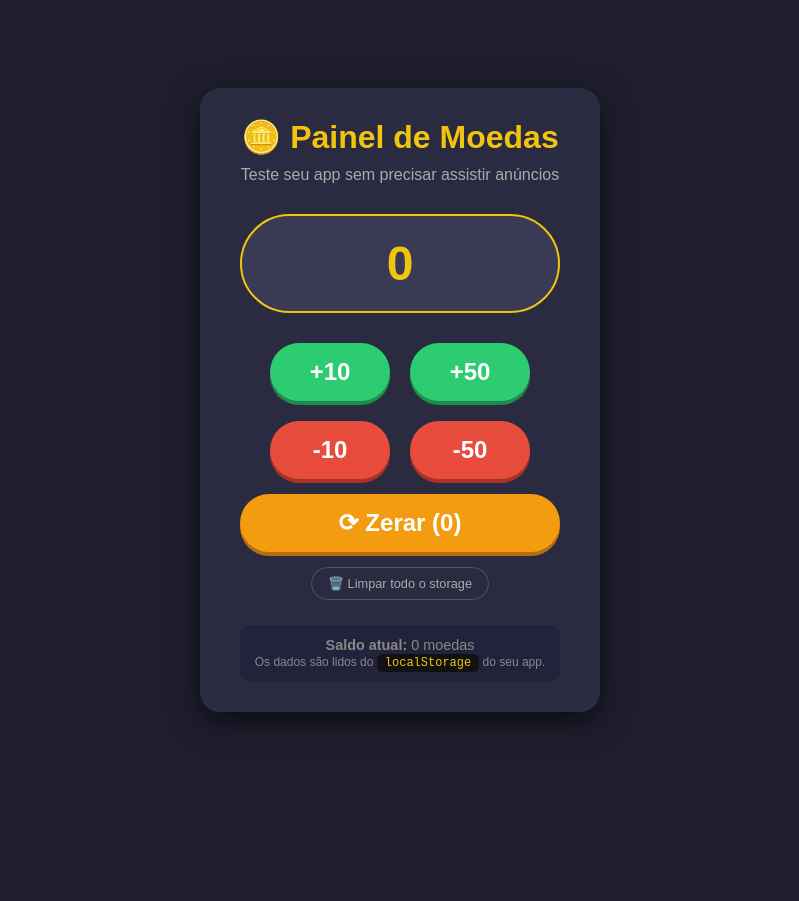
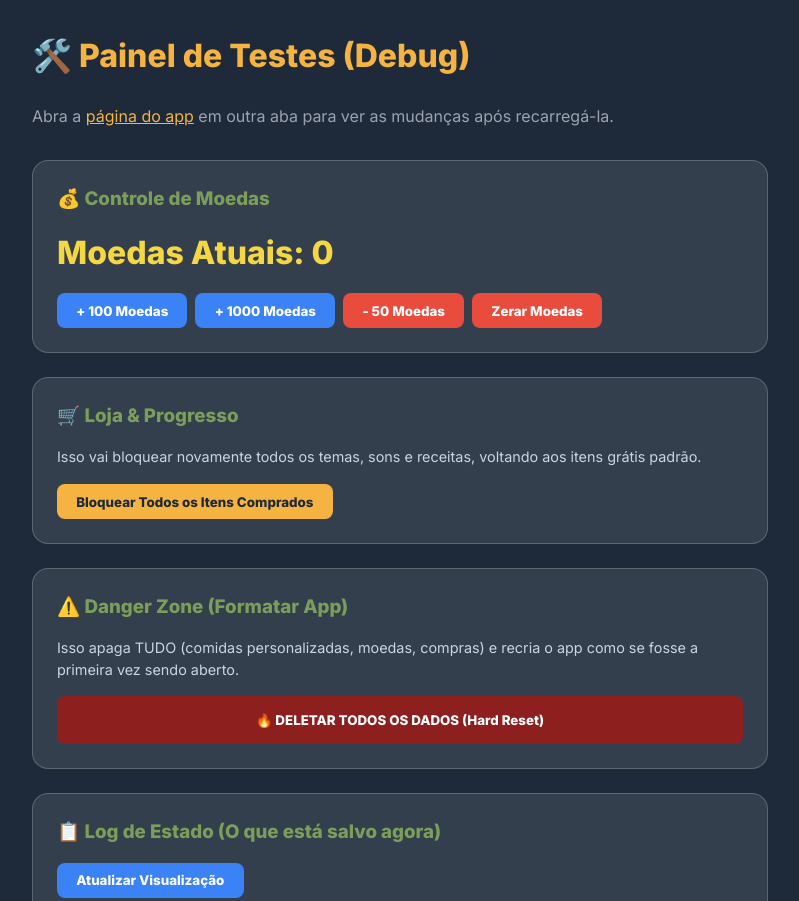
Before and after one commit to siddapichau/Rodadosabor, a plain HTML site: page temp.html in a window 1280 px wide. Shown: the top 901 px of the page, without its empty margins (240-1039 px from the left). Before the commit the page ends 800 px from the top, so only its background shows below. Drawn offline with Linux system fonts and the light colour scheme.

Commit message:
Update temp.html

```diff
--- a/temp.html
+++ b/temp.html
@@ -1,240 +1,152 @@
 <!DOCTYPE html>
-<html lang="pt">
+<html lang="pt-BR">
 <head>
     <meta charset="UTF-8">
     <meta name="viewport" content="width=device-width, initial-scale=1.0">
-    <title>⚙️ Painel de Teste - Moedas</title>
+    <title>Painel de Testes - Roda do Sabor</title>
+    <link href="https://fonts.googleapis.com/css2?family=Inter:wght@400;600;800&display=swap" rel="stylesheet">
+    <link rel="stylesheet" href="style.css" />
     <style>
-        * { box-sizing: border-box; margin: 0; padding: 0; }
-        body {
-            font-family: Arial, sans-serif;
-            background: #1e1e2f;
-            color: #fff;
-            display: flex;
-            justify-content: center;
-            align-items: center;
-            min-height: 100vh;
-            margin: 0;
-            padding: 20px;
-        }
-        .card {
-            background: #2a2a40;
-            border-radius: 20px;
-            padding: 30px 40px;
-            max-width: 400px;
-            width: 100%;
-            box-shadow: 0 10px 30px rgba(0,0,0,0.6);
-            text-align: center;
-        }
-        h1 {
-            font-size: 2rem;
-            margin-bottom: 10px;
-            color: #f1c40f;
-        }
-        .sub {
-            color: #aaa;
-            margin-bottom: 30px;
-        }
-        .coin-display {
-            background: #3a3a55;
-            border-radius: 60px;
-            padding: 20px;
-            font-size: 3rem;
-            font-weight: bold;
-            margin-bottom: 30px;
-            border: 2px solid #f1c40f;
-        }
-        .coin-display span {
-            color: #f1c40f;
-        }
-        .controls {
-            display: flex;
-            gap: 20px;
-            justify-content: center;
-            flex-wrap: wrap;
-        }
-        .btn {
-            border: none;
-            border-radius: 50px;
-            padding: 15px 35px;
-            font-size: 1.5rem;
-            font-weight: bold;
-            cursor: pointer;
-            transition: transform 0.2s, box-shadow 0.2s;
-            min-width: 120px;
-        }
-        .btn:active {
-            transform: scale(0.95);
-        }
-        .btn-add {
-            background: #2ecc71;
-            color: #fff;
-            box-shadow: 0 4px 0 #1e8b4c;
-        }
-        .btn-add:hover {
-            background: #27ae60;
-        }
-        .btn-remove {
-            background: #e74c3c;
-            color: #fff;
-            box-shadow: 0 4px 0 #a93226;
-        }
-        .btn-remove:hover {
-            background: #c0392b;
-        }
-        .btn-reset {
-            background: #f39c12;
-            color: #fff;
-            box-shadow: 0 4px 0 #b86d0e;
-            margin-top: 15px;
-            width: 100%;
-        }
-        .btn-reset:hover {
-            background: #d68910;
-        }
-        .info {
-            margin-top: 25px;
-            font-size: 0.9rem;
-            color: #888;
-            background: #22223b;
-            padding: 12px;
-            border-radius: 10px;
-        }
-        .info code {
-            background: #111;
-            padding: 2px 8px;
-            border-radius: 6px;
-            color: #f1c40f;
-        }
-        .clear-btn {
-            background: transparent;
-            border: 1px solid #555;
-            color: #aaa;
-            padding: 8px 16px;
-            border-radius: 30px;
-            cursor: pointer;
-            margin-top: 15px;
-            font-size: 0.8rem;
-            transition: 0.2s;
-        }
-        .clear-btn:hover {
-            background: #444;
-            color: #fff;
-        }
+        body { padding: 2rem; max-width: 800px; margin: 0 auto; background: #1e2a3a; color: white; }
+        .debug-card { background: rgba(255, 255, 255, 0.1); padding: 1.5rem; border-radius: 1rem; margin-bottom: 1.5rem; border: 1px solid rgba(255,255,255,0.2); }
+        h1 { margin-bottom: 1.5rem; color: #f5b342; }
+        h3 { margin-bottom: 1rem; color: #7b9e5a; }
+        .coin-display { font-size: 2rem; font-weight: 800; margin-bottom: 1rem; color: #f5d742; }
+        .btn-row { display: flex; gap: 0.5rem; flex-wrap: wrap; }
+        button { padding: 0.6rem 1.2rem; border-radius: 8px; border: none; font-weight: bold; cursor: pointer; font-family: 'Inter', sans-serif; transition: 0.2s; }
+        button:hover { filter: brightness(1.1); transform: translateY(-2px); }
+        .btn-add { background: #3b82f6; color: white; }
+        .btn-remove { background: #e94b3c; color: white; }
+        .btn-reset { background: #f5b342; color: #1e2a3a; }
+        .btn-danger { background: #8e1f1f; color: white; width: 100%; margin-top: 1rem; padding: 1rem;}
+        .log-box { background: rgba(0,0,0,0.5); padding: 1rem; border-radius: 8px; font-family: monospace; font-size: 0.85rem; color: #a5b4fc; white-space: pre-wrap; margin-top: 1rem;}
     </style>
 </head>
 <body>
-    <div class="card">
-        <h1>🪙 Painel de Moedas</h1>
-        <p class="sub">Teste seu app sem precisar assistir anúncios</p>
 
-        <div class="coin-display">
-            <span id="coinCount">0</span>
-        </div>
+    <h1>🛠️ Painel de Testes (Debug)</h1>
+    <p style="margin-bottom: 2rem; color: #9ca3af;">Abra a <a href="index.html" target="_blank" style="color:#f5b342;">página do app</a> em outra aba para ver as mudanças após recarregá-la.</p>
 
-        <div class="controls">
-            <button class="btn btn-add" id="add10">+10</button>
-            <button class="btn btn-add" id="add50">+50</button>
-            <button class="btn btn-remove" id="remove10">-10</button>
-            <button class="btn btn-remove" id="remove50">-50</button>
-        </div>
-
-        <button class="btn btn-reset" id="resetCoins">⟳ Zerar (0)</button>
-        <button class="clear-btn" id="clearStorage">🗑️ Limpar todo o storage</button>
-
-        <div class="info">
-            <strong>Saldo atual:</strong> <span id="coinDisplayInfo">0</span> moedas<br>
-            <small>Os dados são lidos do <code>localStorage</code> do seu app.</small>
+    <div class="debug-card">
+        <h3>💰 Controle de Moedas</h3>
+        <div class="coin-display">Moedas Atuais: <span id="currentCoins">0</span></div>
+        <div class="btn-row">
+            <button class="btn-add" onclick="modifyCoins(100)">+ 100 Moedas</button>
+            <button class="btn-add" onclick="modifyCoins(1000)">+ 1000 Moedas</button>
+            <button class="btn-remove" onclick="modifyCoins(-50)">- 50 Moedas</button>
+            <button class="btn-remove" onclick="setCoins(0)">Zerar Moedas</button>
         </div>
     </div>
 
+    <div class="debug-card">
+        <h3>🛒 Loja & Progresso</h3>
+        <p style="font-size: 0.9rem; margin-bottom: 1rem; color: #cbd5e1;">Isso vai bloquear novamente todos os temas, sons e receitas, voltando aos itens grátis padrão.</p>
+        <button class="btn-reset" onclick="resetPurchases()">Bloquear Todos os Itens Comprados</button>
+    </div>
+
+    <div class="debug-card">
+        <h3>⚠️ Danger Zone (Formatar App)</h3>
+        <p style="font-size: 0.9rem; color: #cbd5e1;">Isso apaga TUDO (comidas personalizadas, moedas, compras) e recria o app como se fosse a primeira vez sendo aberto.</p>
+        <button class="btn-danger" onclick="hardReset()">🔥 DELETAR TODOS OS DADOS (Hard Reset)</button>
+    </div>
+
+    <div class="debug-card">
+        <h3>📋 Log de Estado (O que está salvo agora)</h3>
+        <button class="btn-add" onclick="updateLog()" style="margin-bottom: 1rem;">Atualizar Visualização</button>
+        <div class="log-box" id="stateLog">Carregando...</div>
+    </div>
+
     <script>
-        (function() {
-            // Chave usada no app.js
-            const STORAGE_KEY = 'appState';
-
+        // Função padrão para ler o banco de dados local
         function getState() {
             try {
-                    const raw = localStorage.getItem(STORAGE_KEY);
-                    if (raw) {
-                        return JSON.parse(raw);
-                    }
+                const data = localStorage.getItem('rodaDoSaborState');
+                if (data) return JSON.parse(data);
             } catch (e) {}
-                // Se não existir, cria um estado padrão com 0 moedas
-                return { coins: 0 };
+
+            // Se não houver nada, retorna um estado zerado
+            return {
+                coins: 0,
+                foods: ["Pizza 🍕", "Hambúrguer 🍔", "Sushi 🍣", "Salada 🥗"],
+                unlockedPageThemes: ["theme-1"], currentPageTheme: "theme-1",
+                unlockedRouletteThemes: ["theme-1"], currentRouletteTheme: "theme-1",
+                unlockedSpinSounds: ["spin-1"], currentSpinSound: "spin-1",
+                unlockedEndSounds: ["end-1"], currentEndSound: "end-1",
+                unlockedWinSounds: ["win-1"], currentWinSound: "win-1",
+                unlockedRecipes: [], customFoods: []
+            };
         }
 
+        // Função padrão para salvar no banco de dados local
         function saveState(state) {
-                // Preserva outras propriedades que possam existir no storage
-                try {
-                    const existing = localStorage.getItem(STORAGE_KEY);
-                    let fullState = {};
-                    if (existing) {
-                        fullState = JSON.parse(existing);
-                    }
-                    // Atualiza apenas coins
-                    fullState.coins = state.coins;
-                    localStorage.setItem(STORAGE_KEY, JSON.stringify(fullState));
-                } catch (e) {
-                    console.error('Erro ao salvar:', e);
-                }
-                updateDisplay();
+            localStorage.setItem('rodaDoSaborState', JSON.stringify(state));
+            updateUI();
         }
 
-            function updateDisplay() {
+        // Atualiza a tela do painel de testes
+        function updateUI() {
             const state = getState();
-                const coins = state.coins || 0;
-                document.getElementById('coinCount').textContent = coins;
-                document.getElementById('coinDisplayInfo').textContent = coins;
+            document.getElementById('currentCoins').textContent = state.coins || 0;
+            updateLog();
         }
 
-            // Ações
-            function addCoins(amount) {
+        function updateLog() {
+            const state = getState();
+            document.getElementById('stateLog').textContent = JSON.stringify(state, null, 2);
+        }
+
+        // --- FUNÇÕES DE AÇÃO ---
+
+        function modifyCoins(amount) {
             const state = getState();
             state.coins = (state.coins || 0) + amount;
+            if (state.coins < 0) state.coins = 0; // Não deixa ficar negativo
             saveState(state);
         }
 
-            function removeCoins(amount) {
+        function setCoins(amount) {
             const state = getState();
-                let coins = (state.coins || 0) - amount;
-                if (coins < 0) coins = 0;
-                state.coins = coins;
+            state.coins = amount;
             saveState(state);
         }
 
-            function resetCoins() {
+        function resetPurchases() {
+            if(!confirm("Tem certeza que deseja bloquear todos os itens comprados?")) return;
             const state = getState();
-                state.coins = 0;
+
+            state.unlockedPageThemes = ["theme-1"];
+            state.currentPageTheme = "theme-1";
+
+            state.unlockedRouletteThemes = ["theme-1"];
+            state.currentRouletteTheme = "theme-1";
+
+            state.unlockedSpinSounds = ["spin-1"];
+            state.currentSpinSound = "spin-1";
+
+            state.unlockedEndSounds = ["end-1"];
+            state.currentEndSound = "end-1";
+
+            state.unlockedWinSounds = ["win-1"];
+            state.currentWinSound = "win-1";
+
+            state.unlockedRecipes = []; // Receitas zeradas
+
             saveState(state);
+            alert("Compras resetadas! Atualize a página do app para ver.");
         }
 
-            function clearAllStorage() {
-                if (confirm('Isso apagará TODOS os dados do app (moedas, temas, receitas desbloqueadas, etc.). Continuar?')) {
-                    localStorage.removeItem(STORAGE_KEY);
-                    updateDisplay();
-                    alert('Storage limpo! Recarregue a página do app para ver o estado inicial.');
-                }
+        function hardReset() {
+            if(!confirm("CUIDADO: Isso vai apagar completamente todos os dados do app neste navegador. Tem certeza?")) return;
+
+            localStorage.removeItem('rodaDoSaborState');
+            localStorage.removeItem('appState'); // Por garantia
+
+            alert("Aplicativo formatado. Ao abrir o app novamente, ele iniciará zerado.");
+            updateUI();
         }
 
-            // Vincular botões
-            document.getElementById('add10').addEventListener('click', () => addCoins(10));
-            document.getElementById('add50').addEventListener('click', () => addCoins(50));
-            document.getElementById('remove10').addEventListener('click', () => removeCoins(10));
-            document.getElementById('remove50').addEventListener('click', () => removeCoins(50));
-            document.getElementById('resetCoins').addEventListener('click', resetCoins);
-            document.getElementById('clearStorage').addEventListener('click', clearAllStorage);
-
-            // Atualiza ao carregar
-            updateDisplay();
-
-            // Escuta mudanças em outras abas (opcional)
-            window.addEventListener('storage', (e) => {
-                if (e.key === STORAGE_KEY) {
-                    updateDisplay();
-                }
-            });
-        })();
+        // Inicia a interface
+        updateUI();
     </script>
 </body>
 </html>
```
Lines whose indentation alone changed are shown as unchanged.
